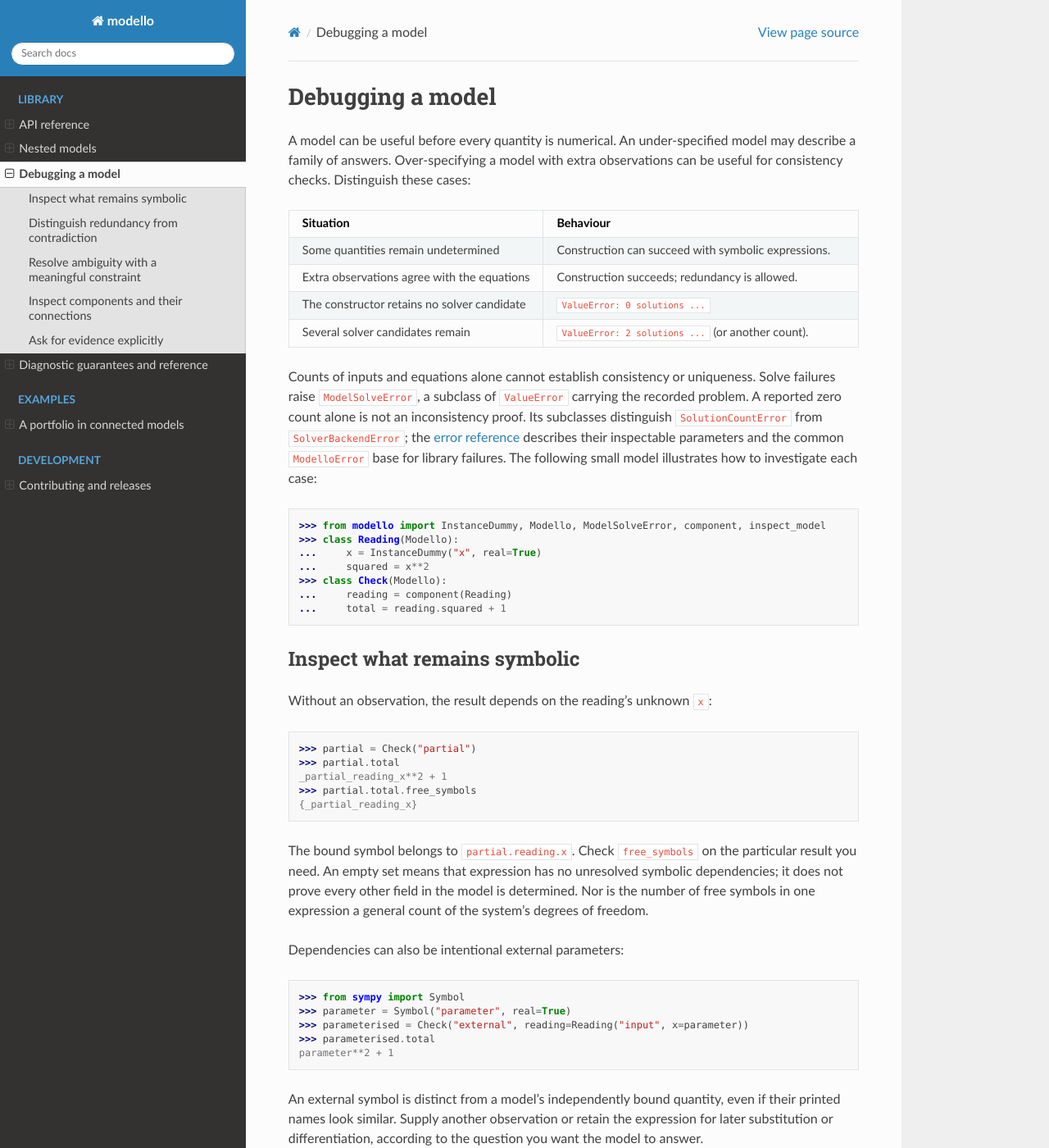
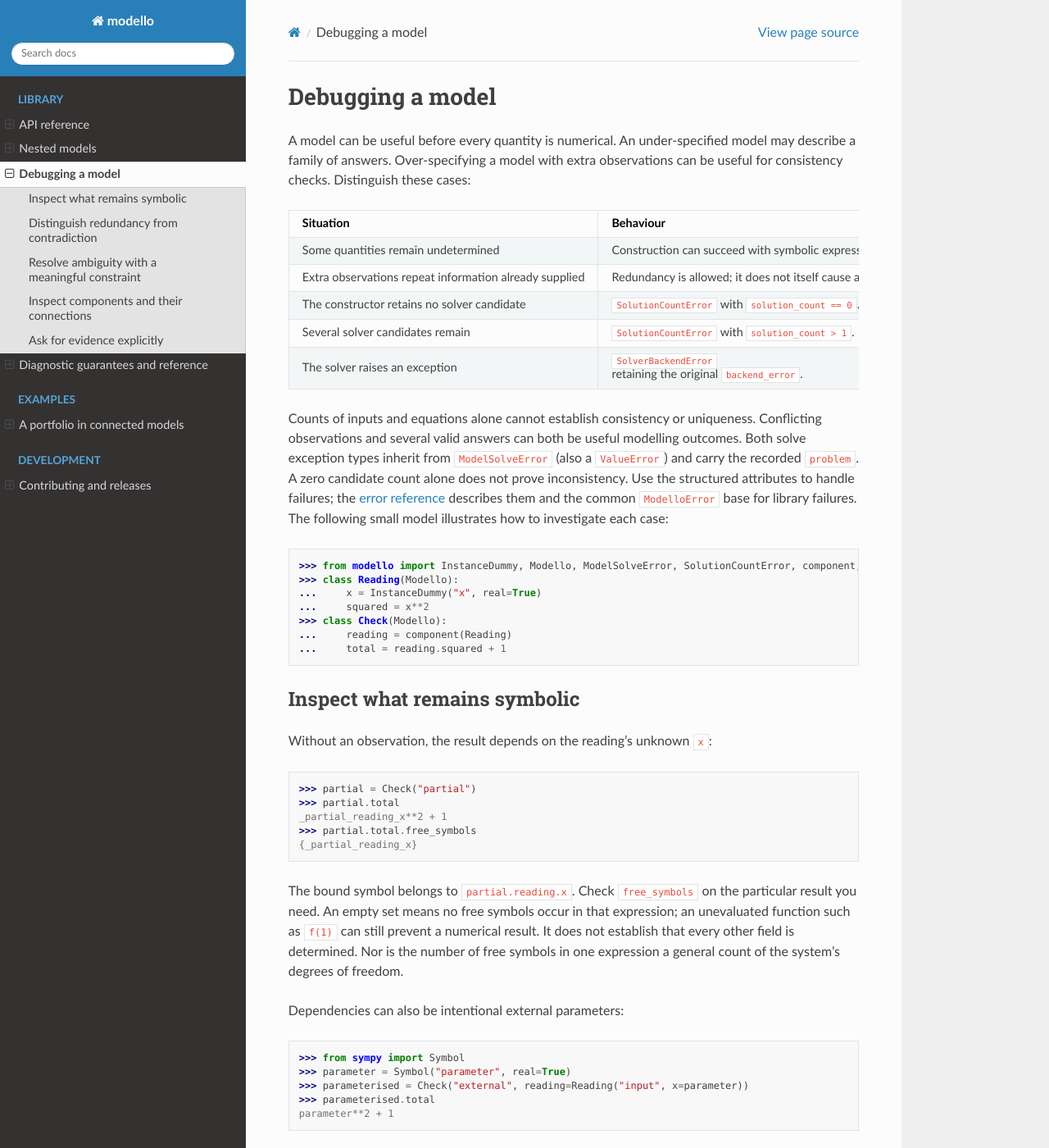
Before and after one commit to Code0x58/modello, a Sphinx documentation site: the page built from docs/debugging.rst, in a window 1280 px wide and 1400 px high. Shown: the whole window at 82% size. Built offline with Sphinx 7.4.7 and the Read the Docs theme 3.1.0, drawn with Linux system fonts in a browser that asks for light colours; some of the changed text lies outside the part shown.

Commit message:
docs: align diagnostic examples and guarantees

```diff
--- a/docs/debugging.rst
+++ b/docs/debugging.rst
@@ -13,22 +13,25 @@
      - Behaviour
    * - Some quantities remain undetermined
      - Construction can succeed with symbolic expressions.
-   * - Extra observations agree with the equations
-     - Construction succeeds; redundancy is allowed.
+   * - Extra observations repeat information already supplied
+     - Redundancy is allowed; it does not itself cause a failure.
    * - The constructor retains no solver candidate
-     - ``ValueError: 0 solutions ...``
+     - ``SolutionCountError`` with ``solution_count == 0``.
    * - Several solver candidates remain
-     - ``ValueError: 2 solutions ...`` (or another count).
+     - ``SolutionCountError`` with ``solution_count > 1``.
+   * - The solver raises an exception
+     - ``SolverBackendError`` retaining the original ``backend_error``.
 
 Counts of inputs and equations alone cannot establish consistency or uniqueness.
-Solve failures raise ``ModelSolveError``, a subclass of ``ValueError`` carrying
-the recorded problem. A reported zero count alone is not an inconsistency proof.
-Its subclasses distinguish ``SolutionCountError`` from ``SolverBackendError``;
-the :ref:`error reference <errors>` describes their inspectable parameters and
-the common ``ModelloError`` base for library failures.
+Conflicting observations and several valid answers can both be useful modelling
+outcomes. Both solve exception types inherit from ``ModelSolveError`` (also a
+``ValueError``) and carry the recorded ``problem``. A zero candidate count alone
+does not prove inconsistency. Use the structured attributes to handle failures;
+the :ref:`error reference <errors>` describes them and the common ``ModelloError``
+base for library failures.
 The following small model illustrates how to investigate each case:
 
->>> from modello import InstanceDummy, Modello, ModelSolveError, component, inspect_model
+>>> from modello import InstanceDummy, Modello, ModelSolveError, SolutionCountError, component, inspect_model
 >>> class Reading(Modello):
 ...     x = InstanceDummy("x", real=True)
 ...     squared = x**2
@@ -48,10 +51,11 @@
 {_partial_reading_x}
 
 The bound symbol belongs to ``partial.reading.x``. Check ``free_symbols`` on the
-particular result you need. An empty set means that expression has no unresolved
-symbolic dependencies; it does not prove
-every other field in the model is determined. Nor is the number of free symbols
-in one expression a general count of the system's degrees of freedom.
+particular result you need. An empty set means no free symbols occur in that
+expression; an unevaluated function such as ``f(1)`` can still prevent a numerical
+result. It does not establish that every other field is determined. Nor is the
+number of free symbols in one expression a general count of the system's degrees
+of freedom.
 
 Dependencies can also be intentional external parameters:
 
@@ -80,11 +84,10 @@
 
 >>> try:
 ...     Check("conflict", reading=known, total=6)
-... except ModelSolveError as error:
+... except SolutionCountError as error:
 ...     problem = error.problem
-...     print(error)
-0 solutions reported for Check('conflict')
-Inspect .problem or call .problem.analyse() for an opt-in diagnostic report.
+...     print(error.solution_count)
+0
 >>> problem
 ModelProblem(Check, 'conflict', fields=3, constraints=5)
 >>> print(problem)
@@ -124,8 +127,10 @@
 
 >>> try:
 ...     Check("ambiguous", total=5)
-... except ModelSolveError as error:
+... except SolutionCountError as error:
 ...     ambiguous = error.problem
+...     print(error.solution_count, error.returned_count)
+2 2
 >>> field = ambiguous.field("reading", "x")
 >>> sorted(candidate.value(field) for candidate in ambiguous.candidates)
 [-2, 2]
@@ -137,8 +142,8 @@
 (True, {-2, 2}, Reals)
 
 Here ``consistent`` establishes existence, not uniqueness. Each candidate can
-be audited with ``ambiguous.check(candidate)``; its residual and assumption
-checks distinguish satisfied, violated, and undecided outcomes.
+be audited with ``ambiguous.check(candidate)``. Its ``verdict`` is ``satisfied``,
+``violated``, or ``unknown``; residual and assumption checks explain the outcome.
 
 Modello does not choose a branch arbitrarily. Supply an observation that selects
 the intended answer, or refine the model's domain if that is part of its
@@ -156,9 +161,9 @@
 
 >>> try:
 ...     PositiveCheck("outside_domain", total=1)
-... except ModelSolveError as error:
-...     print(str(error).splitlines()[0])
-0 solutions reported for PositiveCheck('outside_domain')
+... except SolutionCountError as error:
+...     print(error.solution_count)
+0
 >>> PositiveCheck("inspect_domain").reading.x.is_positive
 True
 
@@ -167,9 +172,11 @@
 solution. Assumptions about external symbolic parameters may remain undecided;
 successful construction is not proof of all possible parameter values' validity.
 
-The solution count describes retained solver answers, not the number of numeric
-points represented by a symbolic model. The unresolved ``partial`` model above
-represents a family of readings and is valid.
+``solution_count`` counts retained solver candidates. A candidate may contain
+symbolic expressions representing a family of numerical answers, as in the
+unresolved ``partial`` model above. ``returned_count`` counts captured candidates
+before domain filtering; ``error.problem.candidates`` retains them for inspection,
+including rejected proposals.
 
 ``solution_sets`` uses SymPy's ``solveset`` where equations reduce to one
 unknown after forced numerical substitutions. Unlike a finite candidate list,
@@ -282,7 +289,7 @@
 not mean the smallest possible conflict or the only conflict.
 
 ``report.input_checks`` retains every attempted whole-input removal, including
-inconsistent or undecided outcomes. ``report.relaxations`` selects only those
+``inconsistent`` and ``unknown`` outcomes. ``report.relaxations`` selects only those
 with validated witnesses. Removing ``reading`` releases all its copied values,
 including derived fields. These are possibilities to investigate, not choices
 of which observation is wrong:
--- a/docs/index.rst
+++ b/docs/index.rst
@@ -43,8 +43,10 @@
 
 Distinct instances receive distinct bound symbols, even if they share a name.
 Values are solved at construction time; changing an attribute afterward does
-not recompute the model. When constraints are present, a solver result without
-exactly one solution raises :class:`ValueError`.
+not recompute the model. Construction requires one retained solver candidate;
+zero or several candidates raise :class:`~modello.errors.SolutionCountError`.
+A candidate may still represent a symbolic family of answers. The
+:doc:`debugging guide <debugging>` explains these outcomes and how to inspect them.
 
 The `examples directory <https://github.com/Code0x58/modello/tree/master/examples>`_
 contains geometry, flow-scaling, and historical tax-model examples. Tax examples
```
Also changed, not shown: README.md (+7 -6 lines), docs/api.rst (+14 -12 lines), docs/diagnostics.rst (+23 -20 lines).
